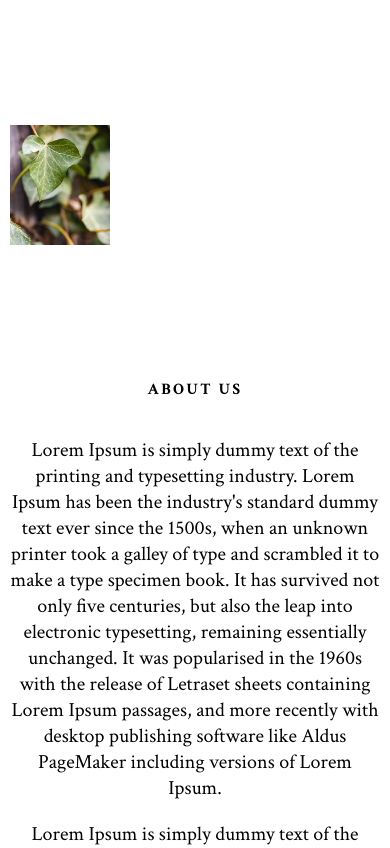
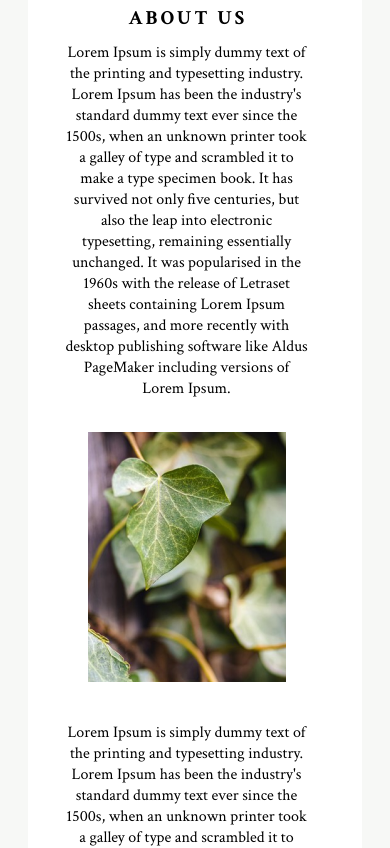
Before and after one commit to chasov-artem/organic-repo, a React (Vite) app: page / in a window 390 px wide. Shown: the part 1240-2088 px from the top of the page. Built offline with nearby package versions, Linux system fonts and the light colour scheme.

Commit message:
styles: about mob

```diff
--- a/src/components/About/About.jsx
+++ b/src/components/About/About.jsx
@@ -2,7 +2,11 @@ import styles from "./About.module.scss";
 
 const About = () => (
   <section className={styles["about"]}>
-    <div className={styles["about__img-wrap"]}>
+    <div
+      className={
+        styles["about__img-wrap"] + " " + styles["about__img-wrap--desktop"]
+      }
+    >
       <picture>
         <source
           srcSet="/mob/aboutus.png 1x, /mob/aboutus-2x.png 2x"
@@ -29,6 +33,24 @@ const About = () => (
         with desktop publishing software like Aldus PageMaker including versions
         of Lorem Ipsum.
       </p>
+      <div
+        className={
+          styles["about__img-wrap"] + " " + styles["about__img-wrap--mobile"]
+        }
+      >
+        <picture>
+          <source
+            srcSet="/mob/aboutus.png 1x, /mob/aboutus-2x.png 2x"
+            media="(max-width: 991px)"
+          />
+          <img
+            src="/frame1/aboutus.png"
+            srcSet="/frame1/aboutus-2x.png 2x"
+            alt="About"
+            className={styles["about__img"]}
+          />
+        </picture>
+      </div>
       <p className={styles["about__text2"]}>
         Lorem Ipsum is simply dummy text of the printing and typesetting
         industry. Lorem Ipsum has been the industry's standard dummy text ever
--- a/src/components/About/About.module.scss
+++ b/src/components/About/About.module.scss
@@ -1,16 +1,18 @@
 .about {
   display: flex;
-  align-items: flex-start;
-  justify-content: center;
-  gap: 64px;
-  padding: 107px 103px 69px 42px;
-  max-width: 1280px;
-  margin: 0 auto auto;
+  flex-direction: column;
+  align-items: center;
+  justify-content: flex-start;
+  gap: 0;
+  padding: 23px 54px 90px 37px;
+  max-width: 334px;
+  margin: 0 auto;
   background: #fff;
   box-shadow: none;
 
   &__img-wrap {
-    flex: 0 0 340px;
+    width: 198px;
+    height: 250px;
     display: flex;
     align-items: center;
     justify-content: center;
@@ -18,53 +20,66 @@
   }
 
   &__img {
-    width: 316px;
-    height: 626px;
-    object-fit: cover;
+    width: 100%;
+    height: 100%;
+    max-width: 100%;
+    max-height: 100%;
+    object-fit: none;
+    display: block;
   }
 
   &__content {
-    flex: 1 1 0;
+    width: 100%;
     padding: 0;
     display: flex;
     flex-direction: column;
-    justify-content: end;
-    align-items: flex-start;
+    align-items: center;
+    justify-content: flex-start;
+    text-align: center;
   }
 
   &__title {
     font-weight: 700;
-    font-size: 32px;
+    font-size: 20px;
     letter-spacing: 0.15em;
     color: #000;
     text-transform: uppercase;
-    margin-bottom: 37px;
+    margin-bottom: 12px;
+    width: 116px;
+    text-align: center;
+    margin: 0 auto 12px auto;
+    line-height: 1.2;
+    text-wrap: nowrap;
   }
 
+  &__text1,
+  &__text2 {
+    font-weight: 400;
+    font-size: 16px;
+    color: #000;
+    margin-bottom: 33px;
+    max-width: 283px;
+    margin-left: auto;
+    margin-right: auto;
+    text-align: center;
+  }
   &__text1 {
-    font-weight: 400;
-    font-size: 20px;
-    color: #000;
-    margin-bottom: 20px;
   }
   &__text2 {
-    font-weight: 400;
-    font-size: 20px;
-    color: #000;
-    margin-bottom: 45px;
+    margin-bottom: 24px;
   }
 
   &__btn {
-    width: 205px;
-    height: 59px;
+    width: 149px;
+    height: 42px;
     border: 5px solid #8e9a82;
-    border-radius: 10px;
-    width: 205px;
-    height: 59px;
+    border-radius: 8px;
     font-weight: 400;
-    font-size: 20px;
+    font-size: 14px;
     letter-spacing: 0.15em;
     color: #000;
+    background: #fff;
+    margin: 0 auto;
     transition: all 0.3s ease;
     &:hover {
       background: #a9bb9a;
@@ -72,31 +87,57 @@
     }
   }
 
-  @media (max-width: 900px) {
-    flex-direction: column;
-    gap: 24px;
-    padding: 32px 10px;
+  @media (min-width: 1366px) {
+    flex-direction: row;
+    align-items: flex-start;
+    justify-content: center;
+    gap: 64px;
+    padding: 107px 103px 69px 42px;
+    max-width: 1366px;
+    margin: 0 auto auto;
     &__img-wrap {
-      padding: 0;
-      justify-content: center;
+      flex: 0 0 340px;
+      width: auto;
+      height: auto;
+      margin: 0;
     }
     &__img {
-      width: 180px;
-      height: 220px;
+      width: 316px;
+      height: 626px;
     }
     &__content {
-      padding: 0;
-      text-align: center;
-      align-items: center;
+      width: auto;
+      align-items: flex-start;
+      text-align: left;
+    }
+    &__title {
+      font-size: 32px;
+      width: auto;
+      border-bottom: none;
+      margin: 0 0 37px 0;
+      text-align: left;
+    }
+    &__text1,
+    &__text2 {
+      font-size: 20px;
+      max-width: 600px;
+      text-align: left;
+      margin-left: 0;
+      margin-right: 0;
+    }
+    &__text2 {
+      margin-bottom: 45px;
+    }
+    &__btn {
+      width: 205px;
+      height: 59px;
+      border: 5px solid #8e9a82;
+      border-radius: 10px;
+      font-size: 20px;
+      margin: 0;
     }
   }
 
-  @media (max-width: 1920px) {
-    .about {
-      max-width: 1600px;
-      padding: 80px 40px;
-    }
-  }
   @media (max-width: 1366px) {
     .about {
       max-width: 1200px;
@@ -108,46 +149,24 @@
       height: 320px;
     }
   }
-  @media (max-width: 1280px) {
-    .about {
-      max-width: 1000px;
-      padding: 48px 12px;
-      gap: 18px;
-    }
-    .about__img {
-      width: 140px;
-      height: 180px;
-    }
-    .about__title {
-      font-size: 1.2rem;
-    }
+}
+
+.about__img-wrap--mobile {
+  display: block;
+  margin-bottom: 40px;
+  background: #fff;
+  width: 198px;
+  height: 250px;
+  overflow: hidden;
+}
+.about__img-wrap--desktop {
+  display: none;
+}
+@media (min-width: 1366px) {
+  .about__img-wrap--mobile {
+    display: none;
   }
-  @media (max-width: 992px) {
-    .about {
-      max-width: 700px;
-      padding: 32px 8px;
-      flex-direction: column;
-      gap: 8px;
-    }
-    .about__img {
-      width: 100px;
-      height: 120px;
-    }
-    .about__title {
-      font-size: 1rem;
-    }
-  }
-  @media (max-width: 375px) {
-    .about {
-      max-width: 100vw;
-      padding: 16px 2px;
-    }
-    .about__img {
-      width: 80px;
-      height: 80px;
-    }
-    .about__title {
-      font-size: 0.9rem;
-    }
+  .about__img-wrap--desktop {
+    display: flex;
   }
 }
```
